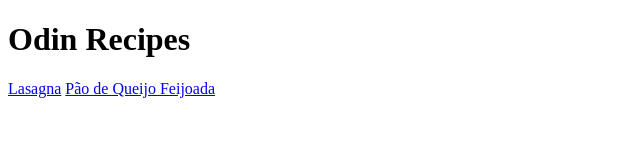
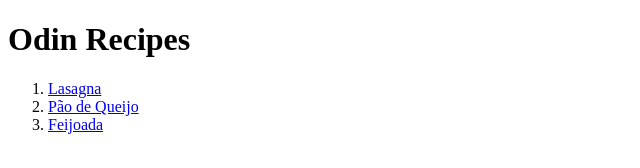
Before and after one commit to Juanruz/odin-recipes, a plain HTML site: page index.html in a window 1280 px wide. Shown: the whole page, without its empty margins (0-640 px from the left). Drawn offline with Linux system fonts and the light colour scheme.

Commit message:
Edit the links as a OL

```diff
--- a/index.html
+++ b/index.html
@@ -9,9 +9,10 @@
 
 <body>
     <h1>Odin Recipes</h1>
-    <a href="./recipes/lasagna.html" target="_blank">Lasagna</a>
-    <a href="./recipes/paodequeijo.html" target="_blank">Pão de Queijo
-    <a href="./recipes/feijoada.html" target="_blank">Feijoada</a>
-    </a>
+    <ol>
+        <li><a href="./recipes/lasagna.html" target="_blank">Lasagna</a></li>
+        <li><a href="./recipes/paodequeijo.html" target="_blank">Pão de Queijo</a></li>
+        <li><a href="./recipes/feijoada.html" target="_blank">Feijoada</a></li>
+    </ol>
 </body>
 </html>
```
